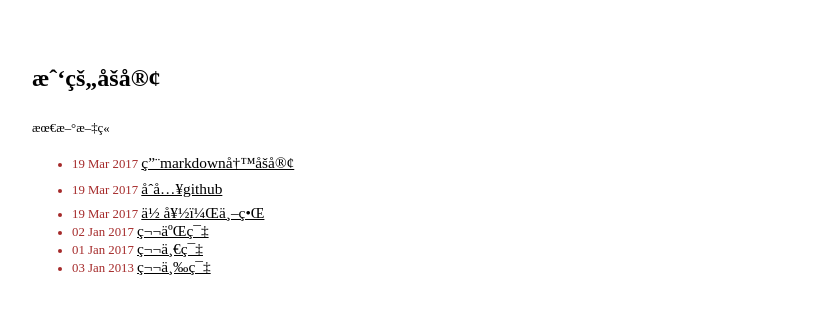
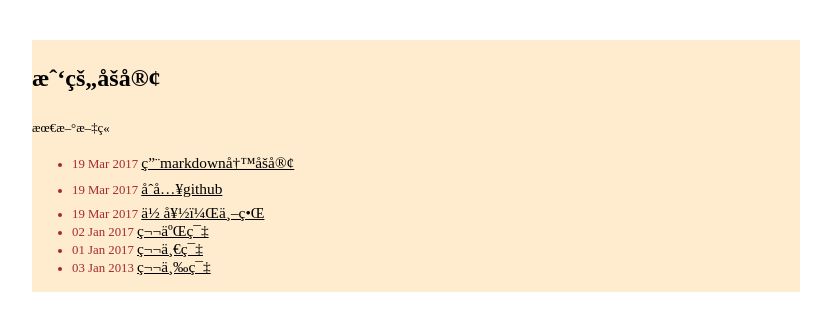
Before and after one commit to WcrNGU/jekyll_demo, a Jekyll site: the page built from index.html, in a window 1280 px wide. Shown: the top 331 px of the page, without its empty margins (188-1019 px from the left). Built offline with Jekyll 4.4.1, drawn with Linux system fonts in a browser that asks for light colours.

Commit message:
change the color of home div

```diff
--- a/_layouts/default.html
+++ b/_layouts/default.html
@@ -11,6 +11,7 @@
             width:60%;
             margin-left:-100px;
             margin-top:-50px;
+            background-color:blanchedalmond;
         }
         .home p{
             word-break: break-all;
```
